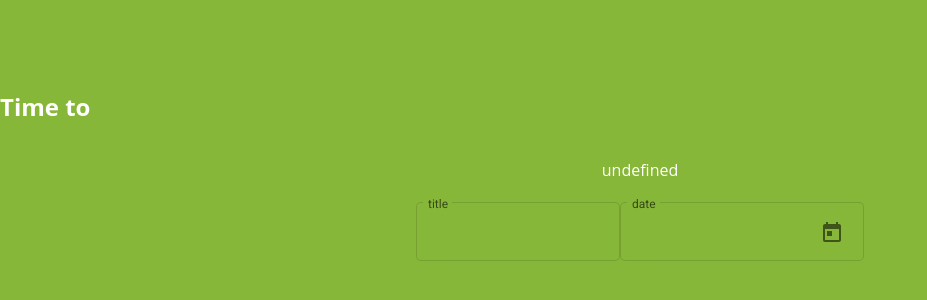
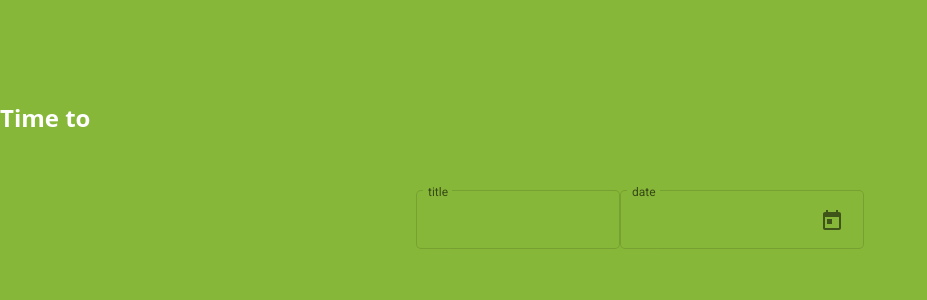
Before and after one commit to idsintehittapa/friendly-potato, an Angular app: page / in a window 1280 px wide. Shown: the part 222-522 px from the top of the page, without its empty margins (0-927 px from the left). Built offline with nearby package versions, Linux system fonts and the light colour scheme.

Commit message:
refactoring copy

```diff
--- a/src/app/app.component.ts
+++ b/src/app/app.component.ts
@@ -57,13 +57,13 @@ export class AppComponent implements OnInit, OnDestroy {
 
     setInterval(() => {
       let { days, hours, minutes, seconds } = this.calculateTimeToEvent();
-      this.timeToEvent = `${days}d, ${hours}h, ${minutes}m, ${seconds}s`;
+      this.timeToEvent = `${days} days, ${hours}h, ${minutes}m, ${seconds}s`;
       return localStorage.setItem('time_to_event', this.timeToEvent);
     }, 1);
   }
 
   private getTimeToEvent(): any {
-    this.timeToEvent = localStorage.getItem('time_to_event') || 'undefined';
+    this.timeToEvent = localStorage.getItem('time_to_event') || '';
   }
 
   ngOnInit(): void {
```
